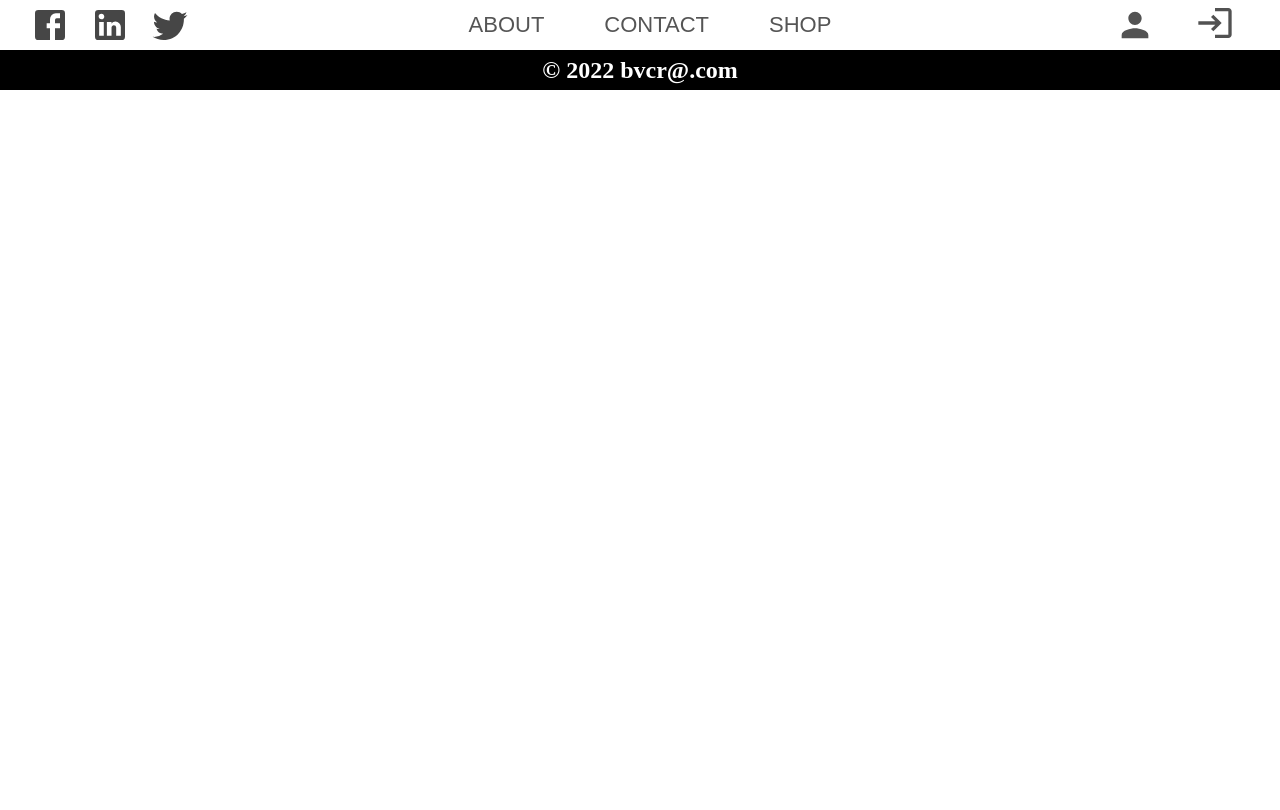
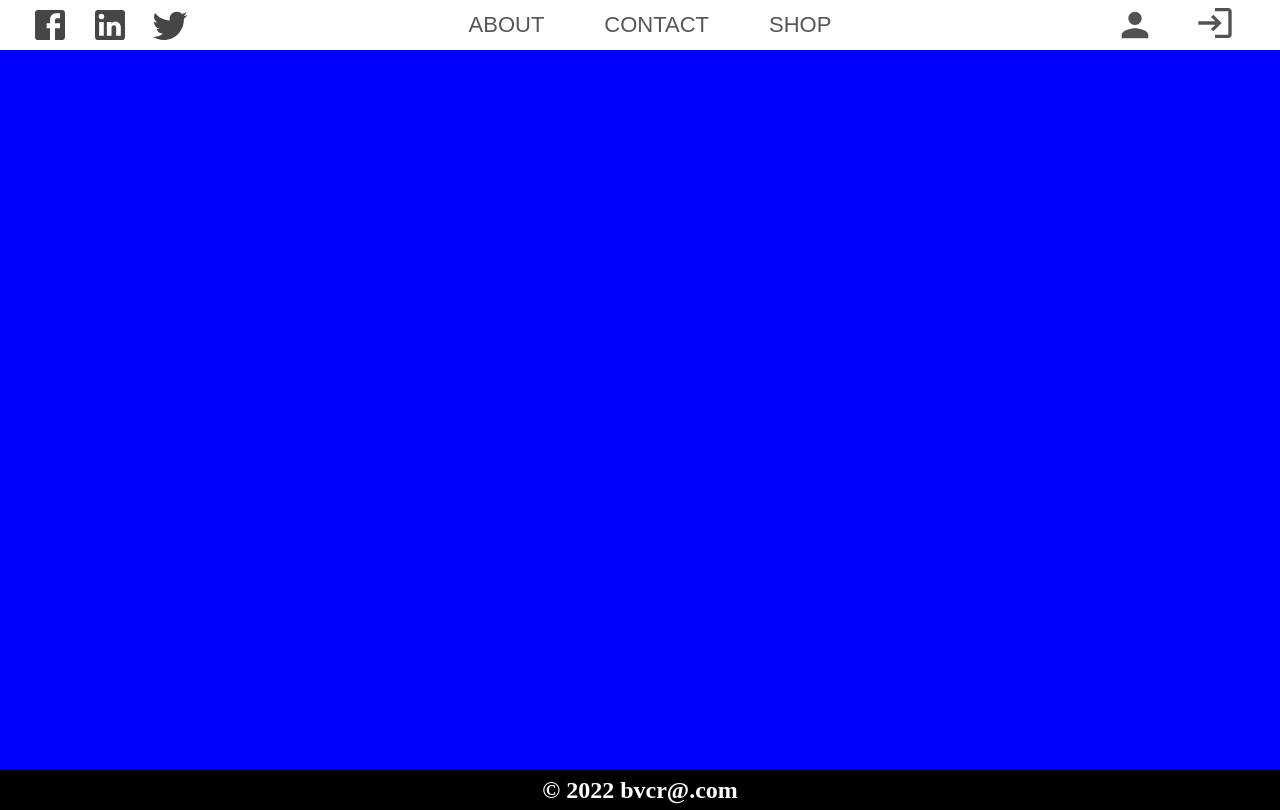
Before and after one commit to bvcr93/Dog-Web-React-JS-, a React (Create React App) app: page /details in a window 1280 px wide. Built offline with nearby package versions, Linux system fonts and the light colour scheme; no server answers.

Commit message:
details fetch

```diff
--- a/src/App.js
+++ b/src/App.js
@@ -1,4 +1,4 @@
-import React, { useState } from "react";
+import React, { useContext, useState } from "react";
 import { BrowserRouter, Routes, Route } from "react-router-dom";
 import Footer from "./components/Footer";
 import Nav from "./components/Nav";
@@ -8,11 +8,11 @@ import Contact from "./pages/Contact";
 import Shop from "./pages/Shop";
 import Login from "./pages/Login";
 import ProtectedRoute from "./components/ProtectedRoute";
-import Auth from "./components/Auth";
+import { UserContext, UserProvider } from "./components/UserContext";
 
 const App = () => {
-  const [auth, isAuth] = useState(true);
   return (
+    <UserProvider>
       <BrowserRouter>
         <div className="App">
           <Nav />
@@ -21,23 +21,14 @@ const App = () => {
             <Route path="/shop" element={<Shop />} />
             <Route path="/contact" element={<Contact />} />
             <Route path="/login" element={<Login />} />
-          <Route
-            path="/details/:id"
-            element={
-              <ProtectedRoute isAuth={isAuth}>
-                <Details />
-              </ProtectedRoute>
-            }
-          />
-{/* {!user && ( <Route
-            path="/auth"
-            element={<Auth authenticate={() => setUser(true)} />}
-          />)}
-          */}
+            <Route path="/details" element={<Details/>} />
+            <Route path="/details/:id/*" element={<ProtectedRoute />} />
+
           </Routes>
           <Footer />
         </div>
       </BrowserRouter>
+    </UserProvider>
   );
 };
 
--- a/src/components/Auth.js
+++ /dev/null
@@ -1,19 +0,0 @@
-import React from 'react'
-import { useNavigate } from 'react-router-dom'
-
-const Auth = ({authenticate}) => {
-
-    const navigate = useNavigate()
-    const onClick = () => {
-        authenticate()
-        navigate("details")
-    }
-  return (
-    <div>
-        <h2>please authenticate to continue</h2>
-        <button onClick={onClick}>authenticate</button>
-    </div>
-  )
-}
-
-export default Auth
--- a/src/components/ProtectedRoute.js
+++ b/src/components/ProtectedRoute.js
@@ -1,10 +1,12 @@
 import React from "react";
-import { Route, Navigate } from "react-router-dom";
+import { Route, Navigate, Routes } from "react-router-dom";
 const ProtectedRoute = ({ isAuth: isAuth, component: Details, ...rest }) => {
   return (
+   <Routes>
     <Route
       {...rest}
       render={(props) => {
+
         if (isAuth) {
           return <Details />;
         } else {
@@ -16,6 +18,7 @@ const ProtectedRoute = ({ isAuth: isAuth, component: Details, ...rest }) => {
         }
       }}
     />
+    </Routes>
   );
 };
 
--- /dev/null
+++ b/src/components/UserContext.js
@@ -0,0 +1,14 @@
+import { createContext, useState } from "react";
+
+ export const UserContext = createContext()
+
+ export function UserProvider(props){
+const [isAuth, setIsAuth] = useState(false)
+
+
+return (
+    <UserContext.Provider value = {{isAuth, setIsAuth}}>
+        {props.children}
+    </UserContext.Provider>
+)
+ }
--- a/src/pages/Details.js
+++ b/src/pages/Details.js
@@ -1,8 +1,29 @@
-import React from 'react'
+import React, { useEffect, useState } from 'react'
+import "../styles/Details.css"
 
 const Details = () => {
+
+  const [details, setDetails] = useState([])
+
+useEffect(()=> {
+  const options = {
+    method: 'GET',
+    headers: {
+      'X-RapidAPI-Key': '6a2c45b0c7msh9003a768797bbe7p19e221jsna0f7ed43603d',
+      'X-RapidAPI-Host': 'dog-breeds2.p.rapidapi.com'
+    }
+  };
+
+  fetch('https://dog-breeds2.p.rapidapi.com/dog_breeds/breed/Cretan%20Hound', options)
+    .then(response => response.json())
+    .then(response => setDetails(response))
+    .catch(err => console.error(err));
+},[])
+
   return (
-    <div>Details</div>
+    <div className='details'>{details.map ((detail,key) => (
+      <li key={key}>{detail.breed}</li>
+    ))}</div>
   )
 }
 
--- /dev/null
+++ b/src/styles/Details.css
@@ -0,0 +1,4 @@
+.details {
+    height: 90vh;
+    background-color: blue;
+}
```
Lines whose indentation alone changed are shown as unchanged.
